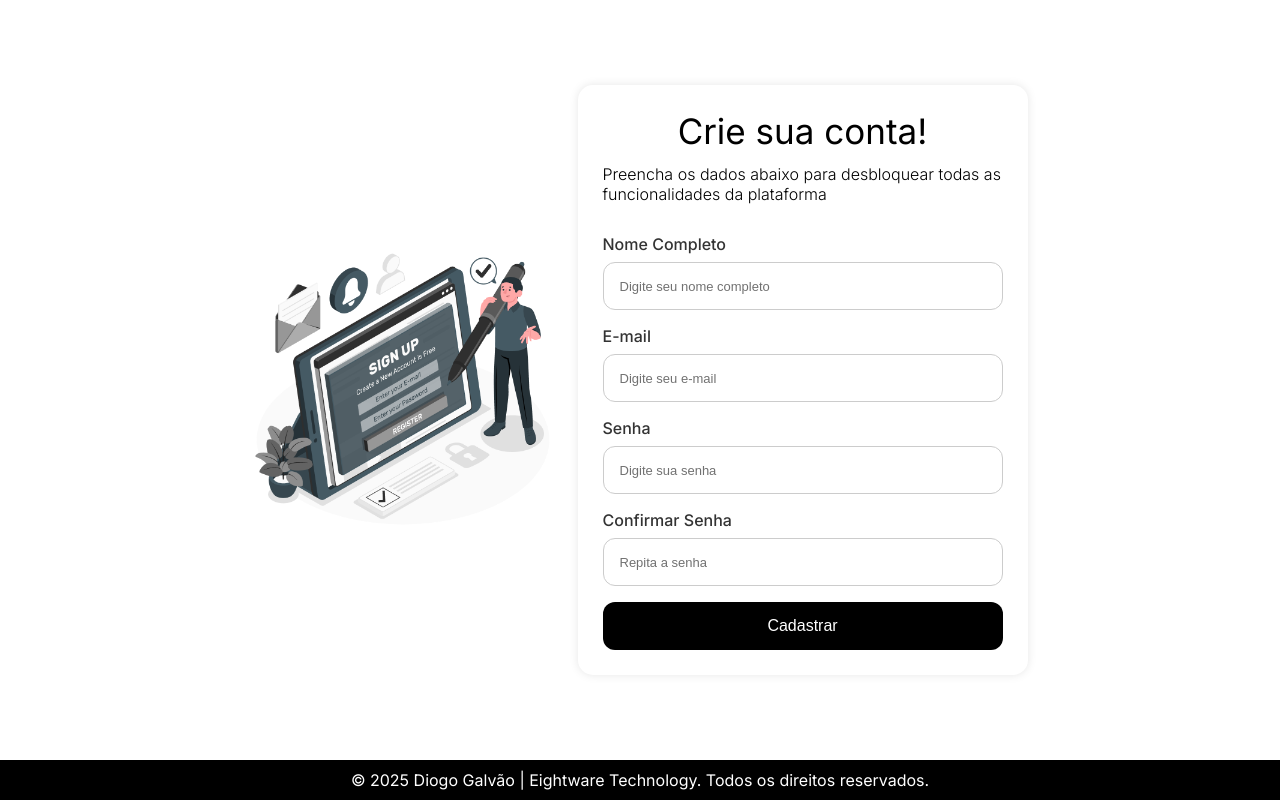
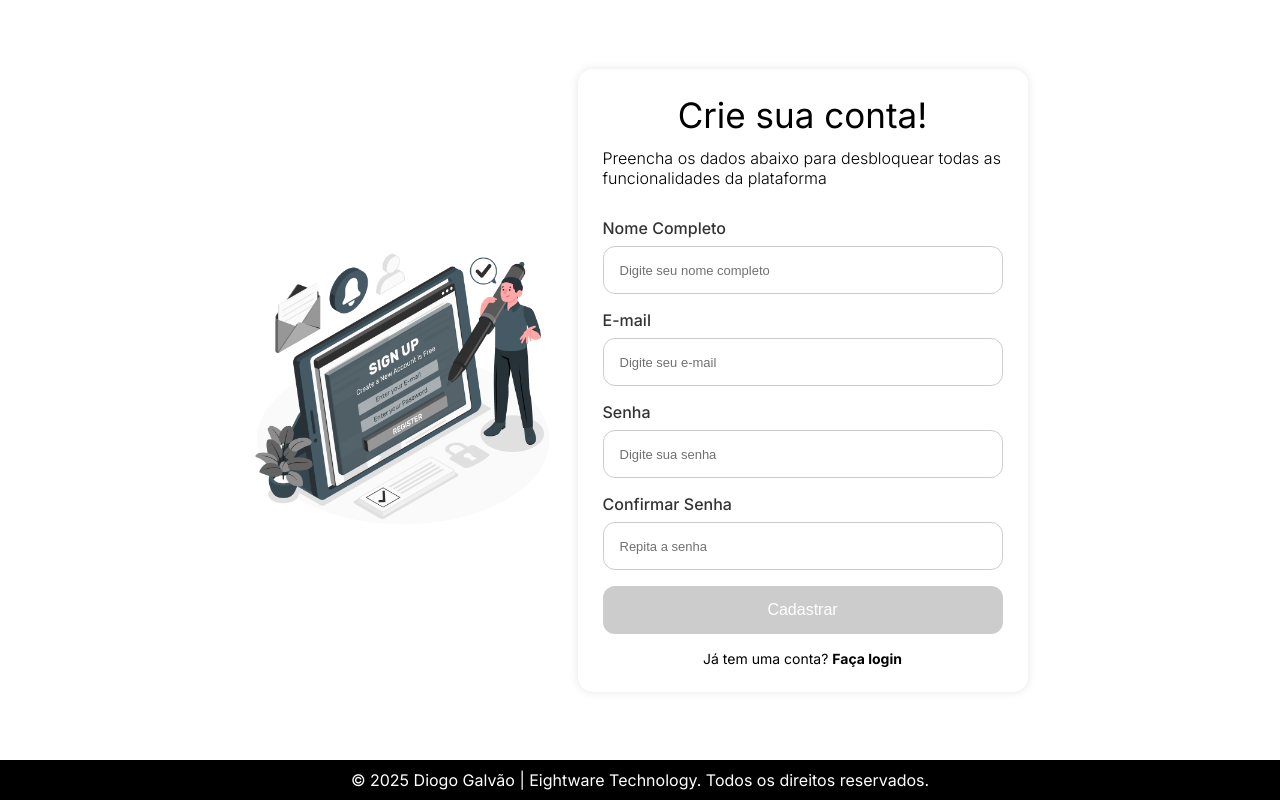
Before and after one commit to DiogooRodrigoo/eightwareFrontend, a Next.js app: page /signup in a window 1280 px wide. Built offline with nearby package versions, Linux system fonts and the light colour scheme.

Commit message:
feat: form validation, status modal, and conditional submit button on sign-up

```diff
--- /dev/null
+++ b/src/app/components/organisms/Modal/Modal.jsx
@@ -0,0 +1,17 @@
+import React from "react";
+//styles
+import * as C from "./styles";
+
+const Modal = ({ title, message, onClose }) => {
+  return (
+    <C.Overlay>
+      <C.Modal>
+        <C.Title>{title}</C.Title>
+        <C.Message>{message}</C.Message>
+        <C.CloseButton onClick={onClose}>Fechar</C.CloseButton>
+      </C.Modal>
+    </C.Overlay>
+  );
+};
+
+export default Modal;
--- /dev/null
+++ b/src/app/components/organisms/Modal/styles.jsx
@@ -0,0 +1,40 @@
+import styled from "styled-components";
+
+export const Overlay = styled.div`
+  position: fixed;
+  top: 0;
+  left: 0;
+  width: 100%;
+  height: 100%;
+  background: rgba(0, 0, 0, 0.4);
+  backdrop-filter: blur(4px);
+  display: flex;
+  align-items: center;
+  justify-content: center;
+  z-index: 999;
+`;
+
+export const Modal = styled.div`
+  background: white;
+  padding: 24px;
+  border-radius: 12px;
+  max-width: 400px;
+  text-align: center;
+`;
+
+export const Title = styled.h2`
+  margin-bottom: 16px;
+`;
+
+export const Message = styled.p`
+  margin-bottom: 24px;
+`;
+
+export const CloseButton = styled.button`
+  background: #333;
+  color: white;
+  padding: 8px 16px;
+  border-radius: 8px;
+  border: none;
+  cursor: pointer;
+`;
--- a/src/app/components/organisms/SignUpForm/SignUpForm.jsx
+++ b/src/app/components/organisms/SignUpForm/SignUpForm.jsx
@@ -1,20 +1,23 @@
 "use client";
 import React, { useState } from "react";
 import { useRouter } from "next/navigation";
-//components
+// components
 import Button from "../../atoms/Button/Button";
 import InputField from "../../molecules/InputField/InputField";
-//hooks
+import Modal from "../../organisms/Modal/Modal";
+// hooks
 import useAuth from "../../../hooks/useSessions";
-//utils
+// utils
 import { validateSignUpForm } from "../../../utils/validadeSignUpForm";
+// styles
+import * as C from "./styles";
 
 const SignUpForm = () => {
   const [fullName, setFullName] = useState("");
   const [email, setEmail] = useState("");
   const [password, setPassword] = useState("");
   const [confirmPassword, setConfirmPassword] = useState("");
-  const [status, setStatus] = useState("");
+
   const { signUp } = useAuth();
   const router = useRouter();
 
@@ -23,6 +26,16 @@ const SignUpForm = () => {
   const [emailError, setEmailError] = useState("");
   const [passwordError, setPasswordError] = useState("");
   const [confirmPasswordError, setConfirmPasswordError] = useState("");
+  const [status, setStatus] = useState("");
+  const [isSuccess, setIsSuccess] = useState(false);
+
+  const [showModal, setShowModal] = useState(false);
+
+  const isFormFilled =
+    fullName.trim() !== "" &&
+    email.trim() !== "" &&
+    password.trim() !== "" &&
+    confirmPassword.trim() !== "";
 
   const handleSubmit = async (e) => {
     e.preventDefault();
@@ -49,15 +62,29 @@ const SignUpForm = () => {
         password_confirmation: confirmPassword,
       });
 
-      setStatus("Cadastro realizado com sucesso!");
-      router.push("/profile");
+      setStatus(
+        "Agora você será redirecionado para a tela de login para acessar sua conta."
+      );
+      setIsSuccess(true);
+      setShowModal(true);
     } catch (err) {
+      setStatus("Por favor, verifique seus dados e tente novamente.");
       console.error("Erro ao realizar cadastro:", err);
+
+      if (err?.response?.data?.errors) {
+        const errorMessages = Object.values(err.response.data.errors).join(
+          ", "
+        );
+        setStatus(`Erro ao tentar cadastrar: ${errorMessages}`);
+      }
+
+      setIsSuccess(false);
+      setShowModal(true);
     }
   };
 
   return (
-    <form onSubmit={handleSubmit}>
+    <form onSubmit={handleSubmit} noValidate>
       <InputField
         labelInput="Nome Completo"
         placeholderInput="Digite seu nome completo"
@@ -92,9 +119,31 @@ const SignUpForm = () => {
         error={confirmPasswordError}
       />
 
-      <Button type="submit">Cadastrar</Button>
+      <Button type="submit" disabled={!isFormFilled}>
+        Cadastrar
+      </Button>
 
-      {status && <p style={{ marginTop: 16 }}>{status}</p>}
+      <C.FormRedirectText>
+        Já tem uma conta?{" "}
+        <C.FormRedirectLink onClick={() => router.push("/")}>
+          Faça login
+        </C.FormRedirectLink>
+      </C.FormRedirectText>
+
+      {showModal && (
+        <Modal
+          title={
+            isSuccess
+              ? "Cadastro realizado com sucesso!"
+              : "Ocorreu um erro durante o cadastro."
+          }
+          message={status}
+          onClose={() => {
+            setShowModal(false);
+            if (isSuccess) router.push("/");
+          }}
+        />
+      )}
     </form>
   );
 };
--- a/src/app/components/organisms/SignUpForm/styles.jsx
+++ b/src/app/components/organisms/SignUpForm/styles.jsx
@@ -1 +1,14 @@
 import styled from "styled-components";
+
+export const FormRedirectText = styled.p`
+  margin-top: 16px;
+  font-size: 14px;
+  text-align: center;
+`;
+
+export const FormRedirectLink = styled.a`
+  text-decoration: none;
+  font-weight: bold;
+  cursor: pointer;
+  color: #000;
+`;
```
